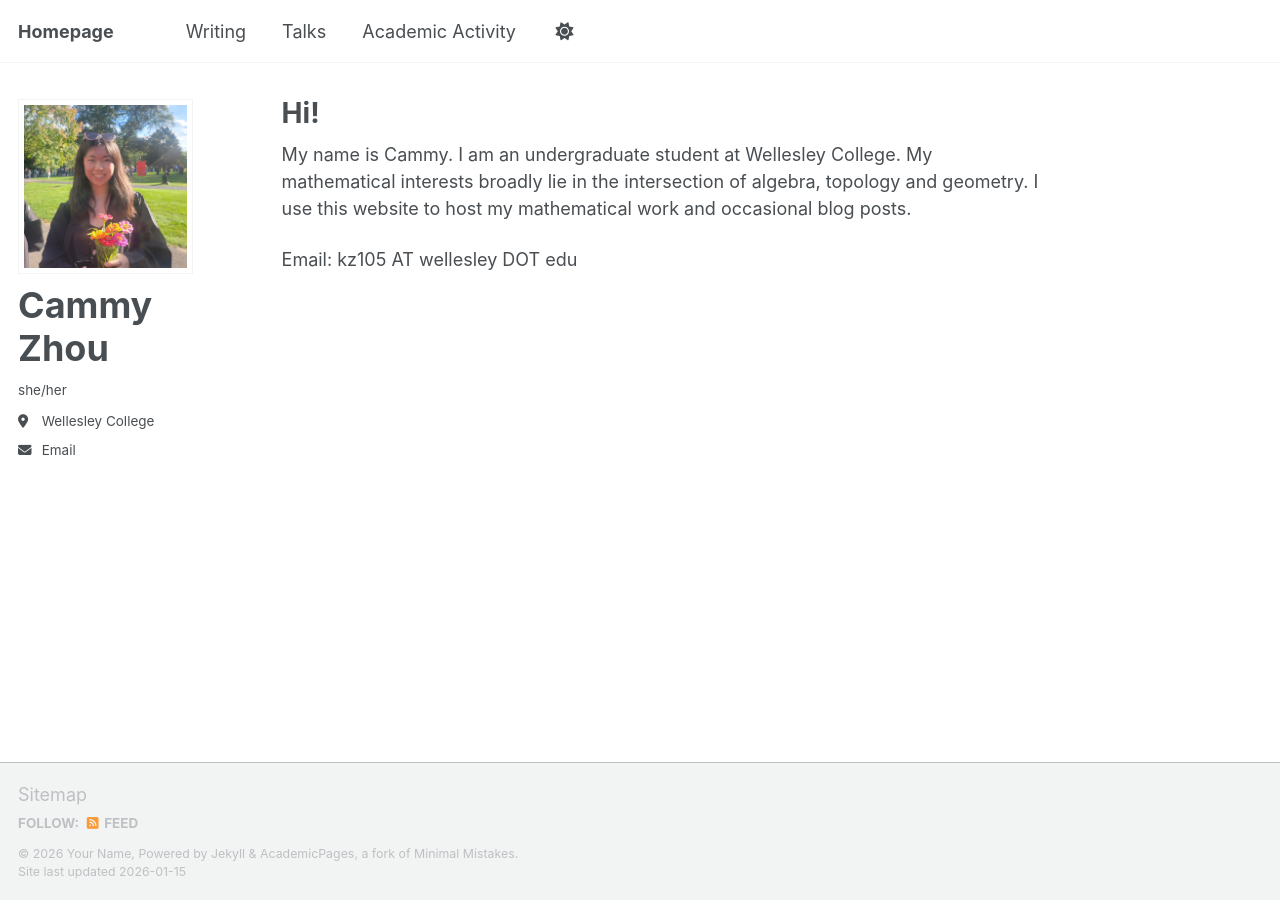
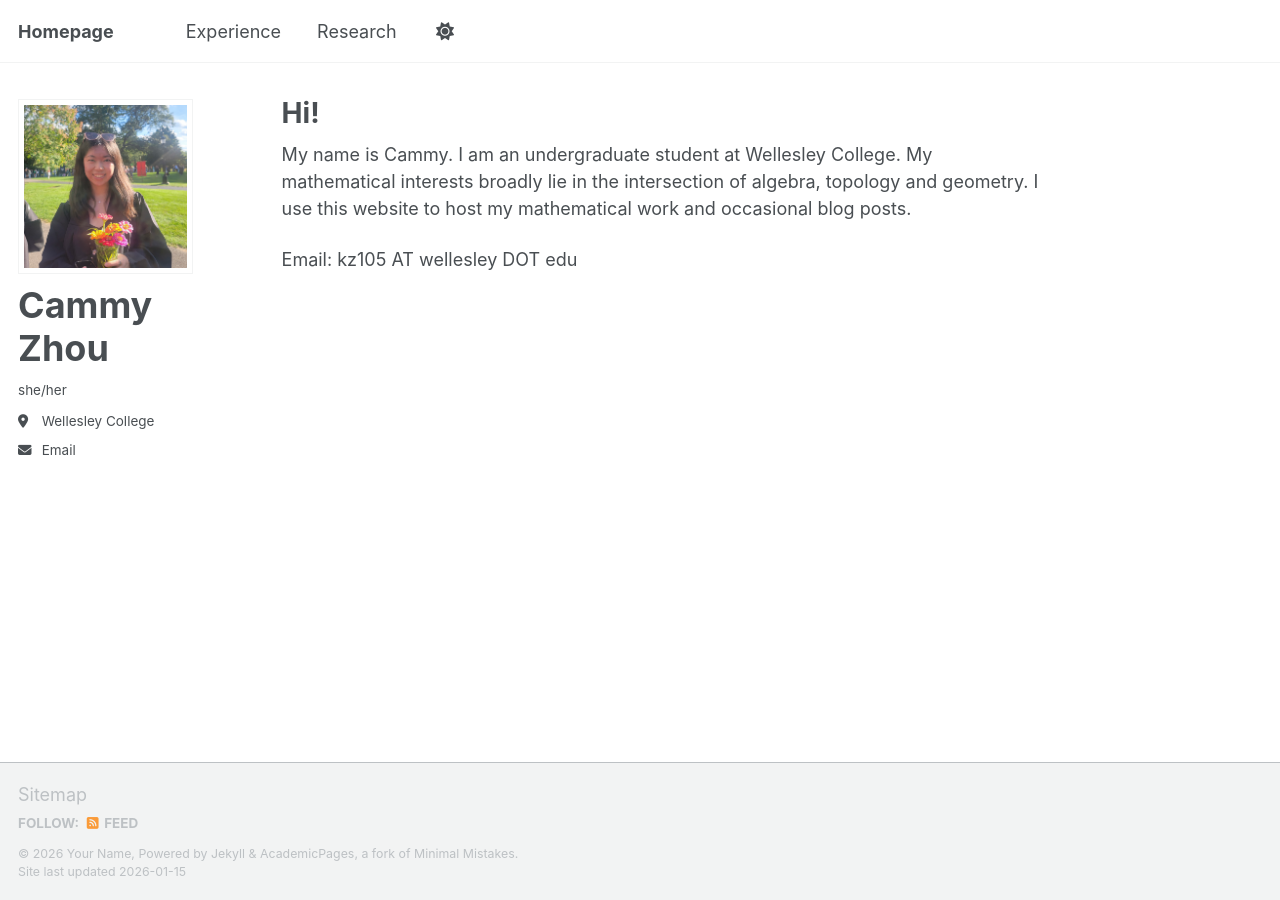
Before and after one commit to cakezhou/cakezhou.github.io, a Jekyll site: the page built from _pages/about.md, in a window 1280 px wide. Built offline with Jekyll 4.4.1, drawn with Linux system fonts in a browser that asks for light colours; a script bundle is joined from its source files by our own code; library files that are not in the unit come from our copies.

Commit message:
Update navigation.yml to modify main menu items
Commented out 'Writing' and 'Talks' sections in navigation.

```diff
--- a/_data/navigation.yml
+++ b/_data/navigation.yml
@@ -8,14 +8,17 @@
 #      Markdown formatted page while the second is generated using JSON.
 
 main:
-  - title: "Writing"
-    url: /publications/
+  #- title: "Writing"
+    #url: /publications/
 
-  - title: "Talks"
-    url: /talks/
+  #- title: "Talks"
+    #url: /talks/
 
-  - title: "Academic Activity"
+  - title: "Experience"
     url: /academic-activity/
+
+  - title: "Research"
+    url: /research/
 
 #  - title: "Teaching"
  #   url: /teaching/
```
